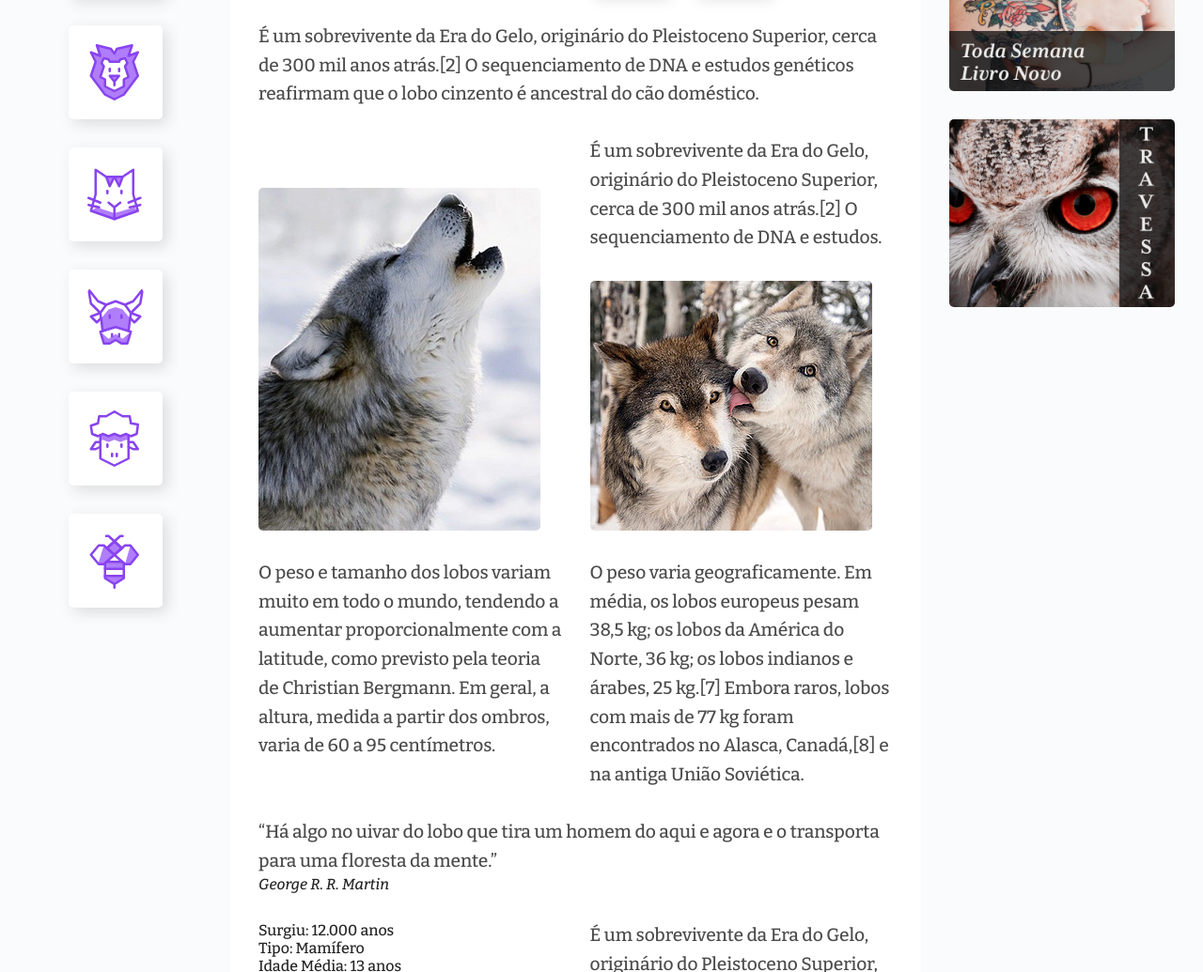
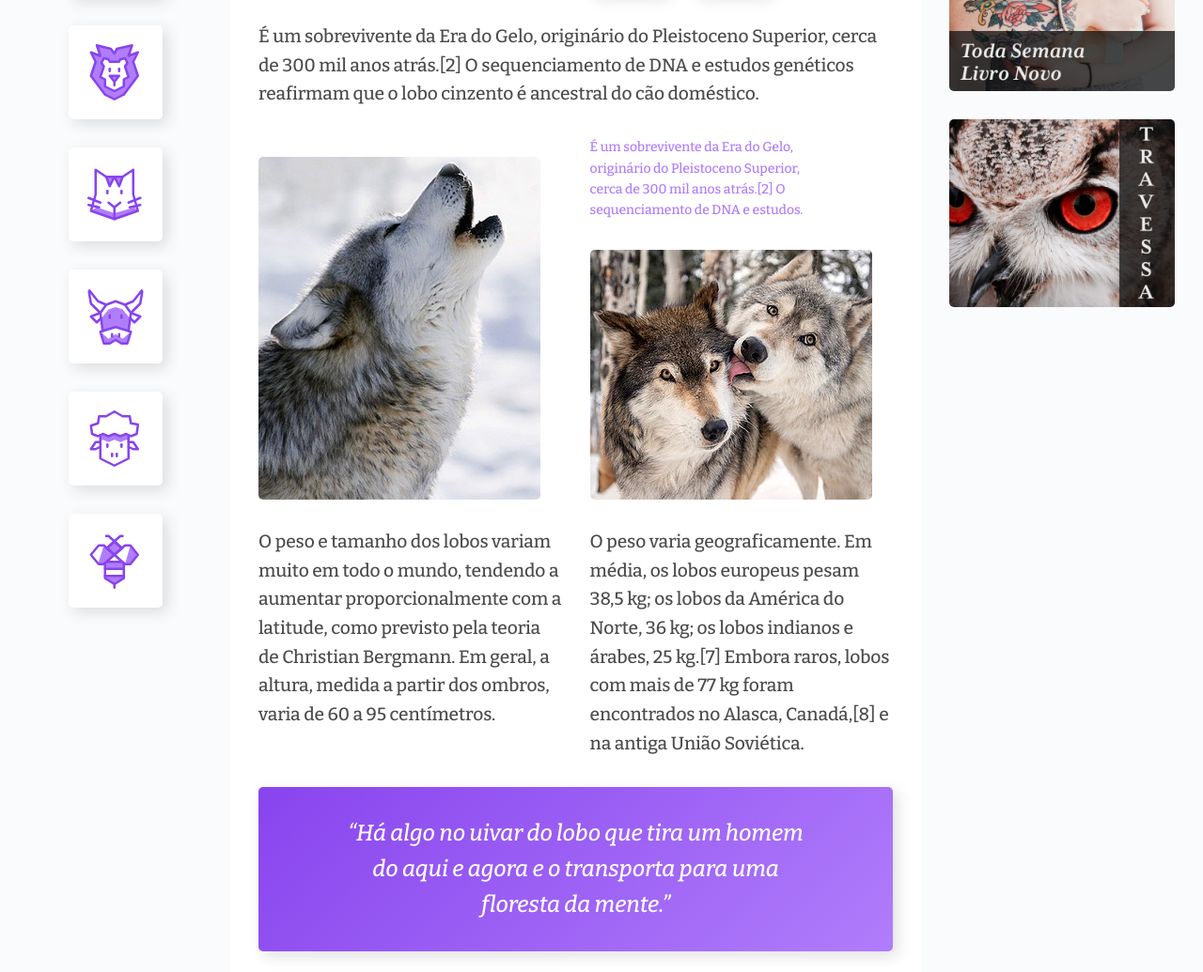
Before and after one commit to mateussp97/wildbeast, a plain HTML site: page index.html in a window 1280 px wide. Shown: the part 235-1270 px from the top of the page at 94% size. Drawn offline with nearby package versions, Linux system fonts and the light colour scheme.

Commit message:
add: end of styling

```diff
--- a/css/style.css
+++ b/css/style.css
@@ -1,4 +1,5 @@
 @import url("https://fonts.googleapis.com/css2?family=Bitter:ital,wght@0,400;0,500;0,600;0,700;0,800;0,900;1,400;1,500;1,600;1,700;1,800;1,900&display=swap");
+@import url("https://fonts.googleapis.com/css2?family=Montserrat:ital,wght@0,100;0,200;0,300;0,400;0,500;0,600;0,700;0,800;0,900;1,100;1,200;1,300;1,400;1,500;1,600;1,700;1,800;1,900&display=swap");
 
 /*Reset*/
 * {
@@ -190,6 +191,41 @@ p {
   top: 2px;
 }
 
+.focus {
+  font-size: 0.875em;
+  color: #b07dfb;
+  max-width: 256px;
+}
+
+.quote,
+.attributes {
+  align-self: start; /*Evitando a auto expansão quando o site for aberto em dispositivos móveis*/
+  padding: 30px;
+  border-radius: 5px;
+  box-shadow: 5px 5px 15px 0px rgba(44, 44, 44, 0.15);
+  background: linear-gradient(135deg, #8844ee, #b07dfb);
+}
+
+.quote p {
+  font-size: 1.5em;
+  font-style: italic;
+  text-align: center;
+  max-width: 500px;
+  margin: 0 auto;
+  color: white;
+}
+
+.attributes li {
+  color: white;
+  font-family: "Montserrat";
+  font-size: 1.25em;
+  padding: 15px;
+}
+
+.attributes li + li {
+  border-top: 2px solid #b07dfb;
+}
+
 /*Anounces*/
 .announces {
   grid-area: announces;
--- a/index.html
+++ b/index.html
@@ -57,7 +57,7 @@
 
       <img class="image-1" src="./img/wolf1.jpg" alt="">
 
-      <p>É um sobrevivente da Era do Gelo, originário do Pleistoceno Superior, cerca de 300 mil anos atrás.[2] O sequenciamento de DNA e estudos.</p>
+      <p class="focus">É um sobrevivente da Era do Gelo, originário do Pleistoceno Superior, cerca de 300 mil anos atrás.[2] O sequenciamento de DNA e estudos.</p>
 
       <img class="image-2" src="./img/wolf2.jpg" alt="">
 
@@ -67,7 +67,6 @@
 
       <blockquote class="quote col-wide">
         <p>“Há algo no uivar do lobo que tira um homem do aqui e agora e o transporta para uma floresta da mente.”</p>
-        <cite>George R. R. Martin</cite>
       </blockquote>
 
       <ul class="attributes">
```
